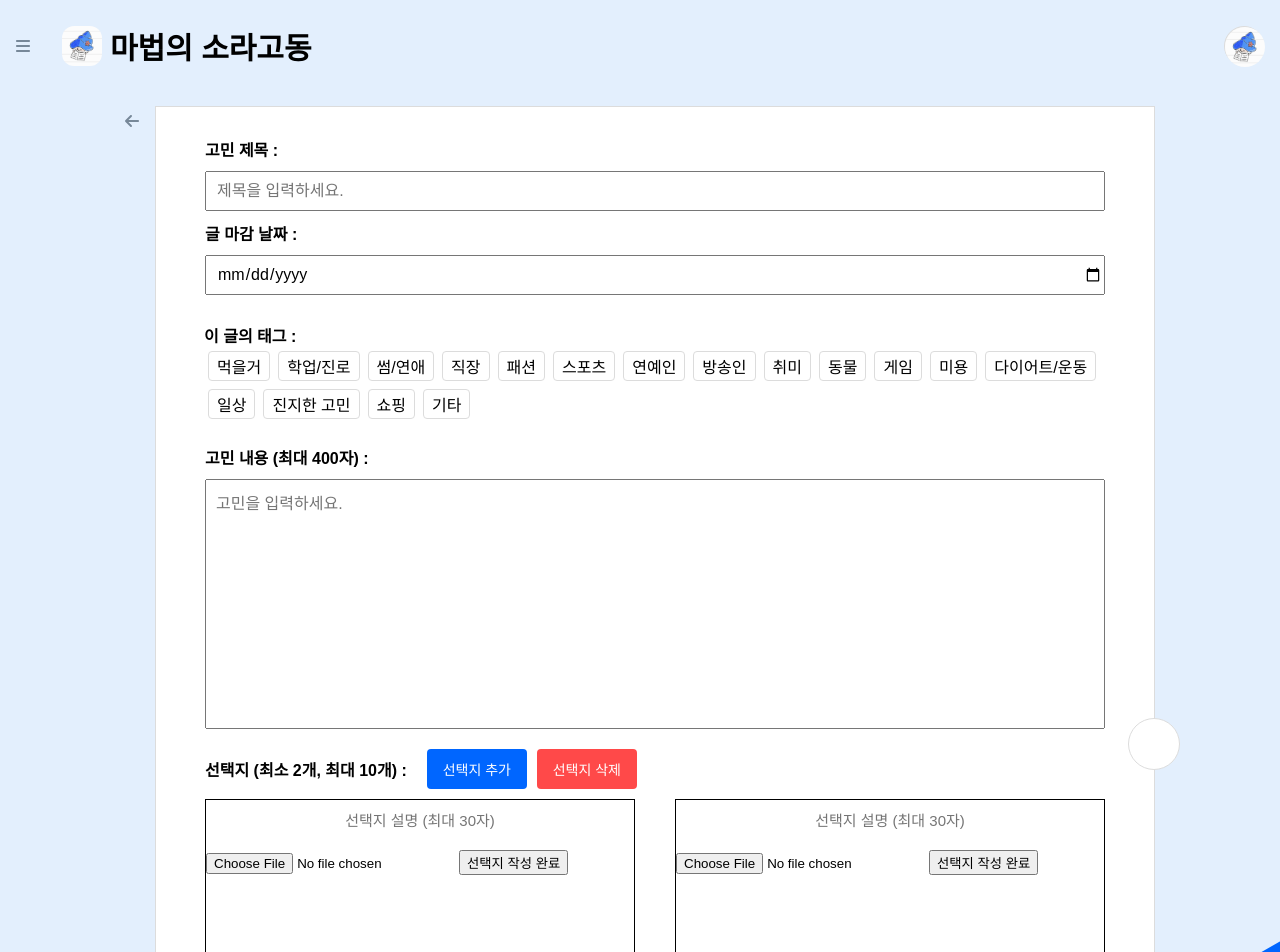
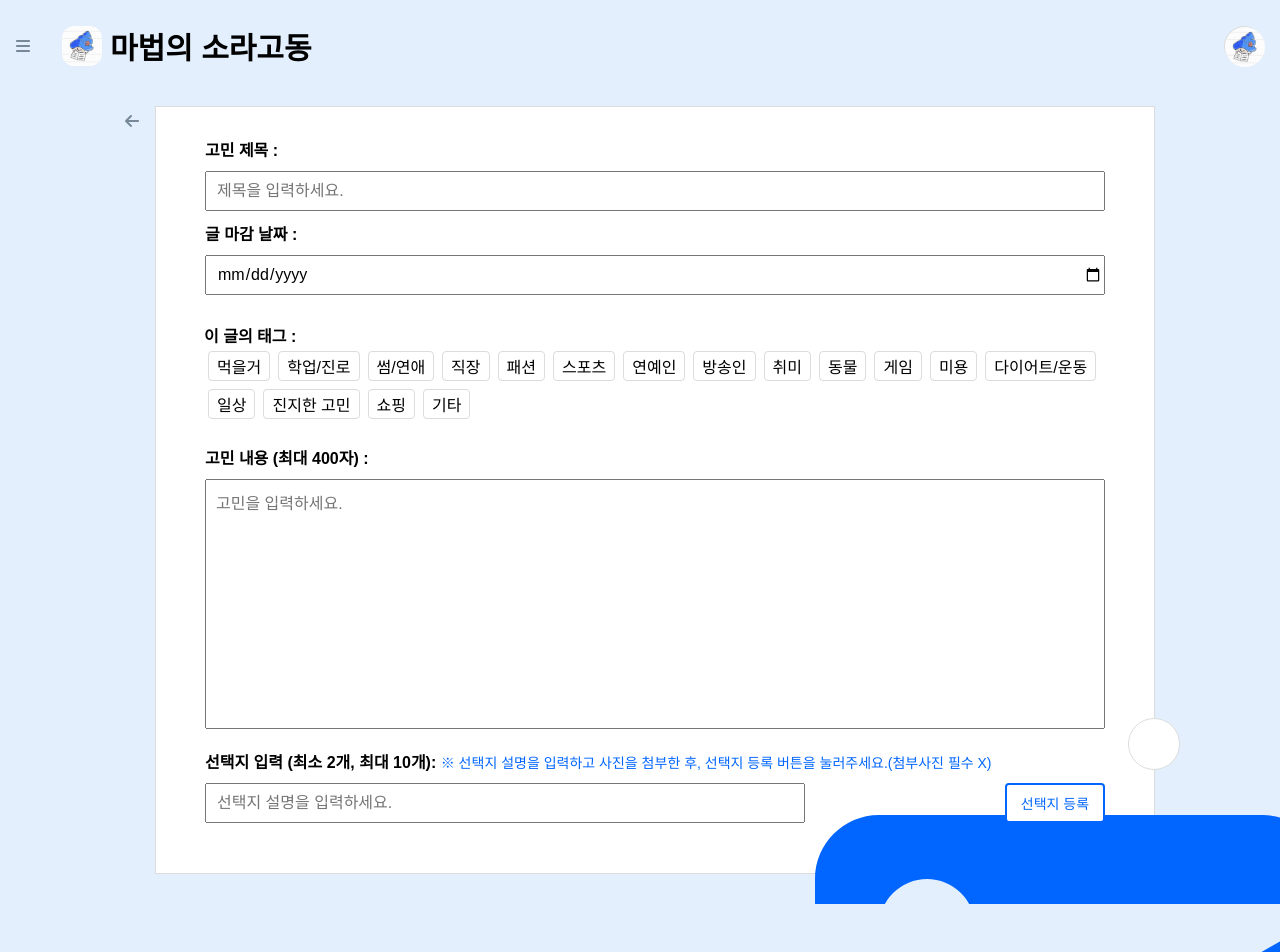
Before and after one commit to MagicSoragodong/magic-sora-front, a React (Create React App) app: page /writing in a window 1280 px wide. Shown: the top 952 px of the page. After the commit the page ends 904 px from the top, so only its background shows below. Built offline with nearby package versions, Linux system fonts and the light colour scheme; a web font is replaced by a local one.

Commit message:
:sparkles: 글 작성 페이지

```diff
--- a/src/components/main/SearchForm.js
+++ b/src/components/main/SearchForm.js
@@ -19,7 +19,10 @@ function SearchForm() {
     if (keyword === "") {
       return alert("검색어를 입력하세요.");
     }
-    history.push(`/search?option=${index}&search=${keyword}`);
+    history.push({
+      pathname: "/search",
+      search: `?option=${index}&search=${keyword}`,
+    })
   };
 
   return (
--- a/src/components/mypage/Profile.js
+++ b/src/components/mypage/Profile.js
@@ -3,9 +3,11 @@ import axios from 'axios';
 import QuitModal from "./QuitModal";
 import style from "./Profile.module.css";
 import { SilentTokenRequest } from "../utils/RefreshToken";
+import { useHistory } from "react-router-dom";
 
 function Profile({userProfileImg, userNickname, userGender, userYear, userMonth, userDay, userMbti}) {
   const nicknameReg = /[^\wㄱ-힣]|[\_]/g;
+  const history = useHistory();
   const [modalOpen, setModalOpen] = useState(false);
   const [profileImg, setProfileImg] = useState("https://cdn.pixabay.com/photo/2015/10/05/22/37/blank-profile-picture-973460_1280.png");
   const profileImgInput = useRef(null);
@@ -129,7 +131,7 @@ function Profile({userProfileImg, userNickname, userGender, userYear, userMonth,
       }
     }
     catch(error) {
-      SilentTokenRequest();
+      SilentTokenRequest(history);
     }
   };
   const onPasswordSubmit = async (event) => {
@@ -154,7 +156,7 @@ function Profile({userProfileImg, userNickname, userGender, userYear, userMonth,
       window.location.reload();
     }
     catch(error) {
-      SilentTokenRequest();
+      SilentTokenRequest(history);
     }
   };
 
--- a/src/components/mypage/QuitModal.js
+++ b/src/components/mypage/QuitModal.js
@@ -3,7 +3,7 @@ import { useHistory } from "react-router-dom";
 import { FontAwesomeIcon } from "@fortawesome/react-fontawesome";
 import { faXmark } from "@fortawesome/free-solid-svg-icons";
 import style from "./QuitModal.module.css";
-import { SilentTokenRequest } from "../components/utils/RefreshToken";
+import { SilentTokenRequest } from "../utils/RefreshToken";
 
 function QuitModal({modalClose}) {
   const history = useHistory();
@@ -23,7 +23,7 @@ function QuitModal({modalClose}) {
       history.push("/");
     }
     catch(error) {
-      SilentTokenRequest();
+      SilentTokenRequest(history);
     }
   }
   return (
--- a/src/components/utils/RefreshToken.js
+++ b/src/components/utils/RefreshToken.js
@@ -1,8 +1,6 @@
 import axios from 'axios';
-import { useHistory } from "react-router-dom";
 
-export const SilentTokenRequest = async () => {
-  const history = useHistory();
+export const SilentTokenRequest = async (history) => {
   try {
     const response = await axios.get("http://localhost:3000/api/auth/refresh",
       {
--- a/src/components/writing/ChoiceDiv.js
+++ /dev/null
@@ -1,45 +0,0 @@
-import { useState, useEffect } from "react";
-import style from "./ChoiceDiv.module.css";
-
-function ChoiceDiv({onCreateChoices}) {
-  const [choiceInputs, setChoiceInputs] = useState({
-    choiceText: "",
-    choiceImgURL: "",
-  });
-  const {choiceText, choiceImgURL} = choiceInputs;
-  const onChoiceInputsChange = (event) => {
-    const {name, value} = event.target;
-    setChoiceInputs({
-      ...choiceInputs,
-      [name]: value
-    })
-  };
-  // useEffect(() => {
-  //   onCreateChoices(choiceInputs);
-  // }, [choiceInputs])
-  return(
-    <div className={style.choiceDiv}>
-      <input
-        type="text"
-        name="choiceText"
-        value={choiceText}
-        required
-        onChange={onChoiceInputsChange}
-        className={style.choiceText}
-        placeholder="선택지 설명 (최대 30자)"
-        maxLength="30"
-      />
-      <input
-        type="file"
-        name="choiceImgURL"
-        value={choiceImgURL}
-        accept="image/*"
-        onChange={onChoiceInputsChange}
-      />
-      <button>선택지 작성 완료</button>
-    </div>
-
-  );
-}
-
-export default ChoiceDiv;
--- a/src/components/writing/ChoiceDiv.module.css
+++ /dev/null
@@ -1,22 +0,0 @@
-.choices {
-  display: flex;
-  flex-wrap: wrap;
-  width: 900px;
-  height: 100%;
-  justify-content: space-between;
-}
-
-.choiceDiv {
-  width: 430px;
-  height: 250px;
-  border: 1px solid #000;
-  margin: 10px 0;
-}
-
-.choiceText {
-  text-align: center;
-  width: 100%;
-  height: 40px;
-  font-size: 15px;
-  border: none;
-}
--- /dev/null
+++ b/src/components/writing/ChoiceList.js
@@ -0,0 +1,23 @@
+import style from "./ChoiceList.module.css";
+
+function ChoiceList({ choices, onRemoveChoices }) {
+  return (
+    <div className={style.choiceList}>
+      {choices.map((choice) => (
+        <div key={choice.id} className={style.choiceDiv}>
+          <p className={style.choiceText}>{choice.choiceText}</p>
+          {choice.imgPreview ? (
+            <img src={choice.imgPreview} alt="choice-img" />
+          ) : (
+            <div className={style.noPreviewImg}>첨부사진 없음</div>
+          )}
+          <button type="button" onClick={() => onRemoveChoices(choice.id)}>
+            선택지 삭제
+          </button>
+        </div>
+      ))}
+    </div>
+  );
+}
+
+export default ChoiceList;
--- a/src/components/writing/WritingForm.js
+++ b/src/components/writing/WritingForm.js
@@ -1,13 +1,15 @@
 import { FontAwesomeIcon } from "@fortawesome/react-fontawesome";
 import { faPaperPlane } from "@fortawesome/free-solid-svg-icons";
 import { faArrowLeft } from "@fortawesome/free-solid-svg-icons";
-import { useState } from "react";
+import { faImage } from "@fortawesome/free-solid-svg-icons";
+import { useState, useEffect, useRef } from "react";
 import { useHistory } from "react-router-dom";
-import axios from 'axios';
+import axios from "axios";
 import style from "./WritingForm.module.css";
-import ChoiceDiv from "./ChoiceDiv";
+import ChoiceList from "./ChoiceList";
+import { SilentTokenRequest } from "../utils/RefreshToken";
 
-function WritingForm () {
+function WritingForm() {
   const history = useHistory();
   const [title, setTitle] = useState("");
   const [endDate, setEndDate] = useState("");
@@ -33,9 +35,15 @@ function WritingForm () {
   ];
   const [isChecked, setIsChecked] = useState(false);
   const [checkedItems, setCheckedItems] = useState(new Set());
-  const [choiceList, setChoiceList] = useState([0, 1]);
-  const [counter, setCounter] = useState(2);
+  const [choiceInputs, setChoiceInputs] = useState({
+    choiceText: "",
+    choiceImgURL: "",
+  });
+  const { choiceText, choiceImgURL } = choiceInputs;
+  const [imgPreview, setImgPreview] = useState("");
+  const nextId = useRef(1);
   const [choices, setChoices] = useState([]);
+  const choiceImgAddBtn = useRef(null);
   const onTitleChange = (event) => {
     setTitle(event.target.value);
   };
@@ -65,47 +73,82 @@ function WritingForm () {
     }
     return checkedItems;
   };
-  const onAddChoiceList = () => {
-    if(counter === 10) {
-      return alert("선택지 개수 최대");
+  const showImgPreview = (event) => {
+    if (event.target.files[0]) {
+      setImgPreview(event.target.files[0]);
     } else {
-      let tempArr = [...choiceList];
-      setCounter(counter => counter += 1);
-      tempArr.push(counter);
-      setChoiceList(tempArr);
+      setImgPreview("");
+      return;
+    }
+    const reader = new FileReader();
+    reader.onload = () => {
+      if (reader.readyState === 2) {
+        setImgPreview(reader.result);
+      }
+    };
+    reader.readAsDataURL(event.target.files[0]);
+  };
+  const onChoiceInputsChange = (event) => {
+    const { name, value } = event.target;
+    setChoiceInputs({
+      ...choiceInputs,
+      [name]: value,
+    });
+  };
+  const onCreateChoices = () => {
+    const choice = {
+      id: nextId.current,
+      imgPreview: imgPreview,
+      choiceText,
+      choiceImgURL,
+    };
+    setChoices([...choices, choice]);
+    setChoiceInputs({
+      choiceText: "",
+      choiceImgURL: "",
+    });
+    setImgPreview("");
+    nextId.current += 1;
+  };
+  const onRemoveChoices = (id) => {
+    setChoices(choices.filter((choice) => choice.id !== id));
+  };
+  // useEffect(() => {
+  //   console.log(choices);
+  //   console.log(nextId);
+  // }, [choices]);
+  const onSubmit = async (event) => {
+    event.preventDefault();
+    if (title === "") {
+      return alert("고민 제목을 입력해주세요.");
+    } else if (endDate === "") {
+      return alert("글 마감 날짜를 입력해주세요.");
+    } else if (detail === "") {
+      return alert("고민 내용을 입력해주세요.");
+    } else if (choices.length < 2) {
+      return alert("선택지 최소 개수를 맞춰주세요.");
+    } else if (choices.length > 10) {
+      return alert("선택지 최대 개수를 맞춰주세요.");
+    }
+    try {
+      await axios.post(
+        "http://localhost:3000/api/posts",
+        {
+          title: title,
+          endDate: endDate,
+          checkedItems: checkedItems,
+          detail: detail,
+          choices: choices,
+        },
+        { withCredentials: true }
+      );
+      alert("글 올리기 성공!");
+      history.push("/");
+    } catch (error) {
+      console.log("Error >> ", error);
+      // SilentTokenRequest();
     }
   };
-  const onDeleteChoiceList = () => {
-    if(counter === 2) {
-      return alert("선택지 개수 최소");
-    } else {
-      let countArr = [...choiceList];
-      setCounter(counter => counter -= 1);
-      countArr.pop();
-      setChoiceList(countArr);
-    }
-  };
-  const onCreateChoices = (choice) => {
-    setChoices([...choices, choice])
-  };
-  const onSubmit = async (event) => {
-    event.preventDefault();
-    console.log(choices);
-    // try {
-    //   await axios.post( "http://localhost:3000/api/posts",
-    //     {
-    //       title: title,
-    //       endDate: endDate,
-    //       detail: detail
-    //     }
-    //   )
-    //   alert("성공");
-    //   history.push("/");
-    // }
-    // catch(error) {
-    //   console.log('Error >> ', error);
-    // }
-  }
   return (
     <div>
       <div className={style.writingForm}>
@@ -122,7 +165,6 @@ function WritingForm () {
             <input
               type="text"
               value={title}
-              required
               onChange={onTitleChange}
               className={style.writingTitle}
               placeholder="제목을 입력하세요."
@@ -133,7 +175,6 @@ function WritingForm () {
             <input
               type="date"
               value={endDate}
-              required
               onChange={onEndDateChange}
               className={style.writingTitle}
               placeholder="제목을 입력하세요."
@@ -157,29 +198,68 @@ function WritingForm () {
             <h4>고민 내용 (최대 400자) :</h4>
             <textarea
               value={detail}
-              required
               onChange={onDetailChange}
               className={style.writingDetail}
               placeholder="고민을 입력하세요."
+              maxLength="400"
             />
           </div>
           <div className={style.writingChoices}>
-            <div className={style.addSubChoices}>
-              <h4>선택지 (최소 2개, 최대 10개) :</h4>
-              <button type="button" onClick={onAddChoiceList} className={style.addBtn}>선택지 추가</button>
-              <button type="button" onClick={onDeleteChoiceList} className={style.subBtn}>선택지 삭제</button>
+            <h4>
+              선택지 입력 (최소 2개, 최대 10개):{" "}
+              <span className={style.refMessage}>
+                ※ 선택지 설명을 입력하고 사진을 첨부한 후, 선택지 등록 버튼을
+                눌러주세요.(첨부사진 필수 X){" "}
+              </span>
+            </h4>
+            <div className={style.createChoices}>
+              <div className={style.createChoicesInput}>
+                <input
+                  type="text"
+                  name="choiceText"
+                  value={choiceText}
+                  onChange={onChoiceInputsChange}
+                  placeholder="선택지 설명을 입력하세요."
+                  className={style.choiceInputText}
+                />
+                <input
+                  type="file"
+                  accept="image/*"
+                  name="choiceImgURL"
+                  value={choiceImgURL}
+                  onChange={(e) => {
+                    onChoiceInputsChange(e);
+                    showImgPreview(e);
+                  }}
+                  className={style.fileBtn}
+                  ref={choiceImgAddBtn}
+                />
+                <FontAwesomeIcon
+                  onClick={() => {
+                    choiceImgAddBtn.current.click();
+                  }}
+                  title="사진 추가하기"
+                  icon={faImage}
+                  className={style.addChoiceImage}
+                />
+              </div>
+              <button type="button" onClick={onCreateChoices}>
+                선택지 등록
+              </button>
             </div>
-            <div className={style.choices}>
-              {choiceList && choiceList.map((item, i) => (
-                <ChoiceDiv
-                  key={i}
-                  onCreateChoices={onCreateChoices}
-                />
-              ))}
-            </div>
+            <ChoiceList
+              choices={choices}
+              onRemoveChoices={onRemoveChoices}
+              imgPreview={imgPreview}
+            />
           </div>
           <button type="submit" className={style.transparentBtn}>
-            <FontAwesomeIcon onClick={onSubmit} title="글 올리기" className={style.SubmitBtn} icon={faPaperPlane} />
+            <FontAwesomeIcon
+              onClick={onSubmit}
+              title="글 올리기"
+              className={style.SubmitBtn}
+              icon={faPaperPlane}
+            />
           </button>
         </form>
       </div>
--- a/src/components/writing/WritingForm.module.css
+++ b/src/components/writing/WritingForm.module.css
@@ -108,50 +108,61 @@ input {
 
 .writingChoices {
   display: flex;
+  width: 900px;
   flex-direction: column;
 }
 
-.addSubChoices {
-  display: flex;
-  align-items: center;
+.refMessage {
+  font-size: 14px;
+  font-weight: 400;
+  color: #0066ff;
 }
 
-.addSubChoices h4 {
-  margin-right: 10px;
+.createChoices {
+  display: flex;
+  margin: 10px 0;
+  justify-content: space-between;
 }
 
-.addBtn {
-  color: #fff;
-  background-color: #0066ff;
-  border: none;
-  border-radius: 4px;
+.createChoices button {
   width: 100px;
   height: 40px;
+  color: #0066ff;
+  background-color: white;
+  border: 2px solid #0066ff;
+  border-radius: 4px;
   padding: 8px;
   font-size: 14px;
-  margin-left: 10px;
   cursor: pointer;
 }
 
-.subBtn {
-  color: #fff;
-  background-color: #ff4949;
-  border: none;
-  border-radius: 4px;
-  width: 100px;
+.createChoices button:active {
+  box-shadow: 1px 1px 0 rgb(0, 0, 0, 0.5);
+  position: relative;
+  top: 1px;
+  color: #0058db;
+}
+
+.createChoicesInput {
+  display: flex;
+}
+
+.choiceInputText {
+  width: 600px;
   height: 40px;
-  padding: 8px;
-  font-size: 14px;
-  margin-left: 10px;
+  padding-left: 10px;
+  font-size: 16px;
+}
+
+.addChoiceImage {
+  padding: 0 10px;
+  width: 40px;
+  height: 40px;
   cursor: pointer;
 }
 
-.addBtn:active,
-.subBtn:active {
-  box-shadow: 1px 1px 0 rgb(0, 0, 0, 0.5);
-  position: relative;
-  top: 1px;
-  color: gainsboro;
+.fileBtn {
+  display: none;
 }
 
 .choices {
@@ -161,18 +172,3 @@ input {
   height: 100%;
   justify-content: space-between;
 }
-
-.choiceDiv {
-  width: 430px;
-  height: 250px;
-  border: 1px solid #000;
-  margin: 10px 0;
-}
-
-.choiceText {
-  text-align: center;
-  width: 100%;
-  height: 40px;
-  font-size: 15px;
-  border: none;
-}
```
Also changed, not shown: src/components/writing/ChoiceList.module.css (added, +52 -0 lines), src/routes/Mypage.js (+21 -17 lines).
